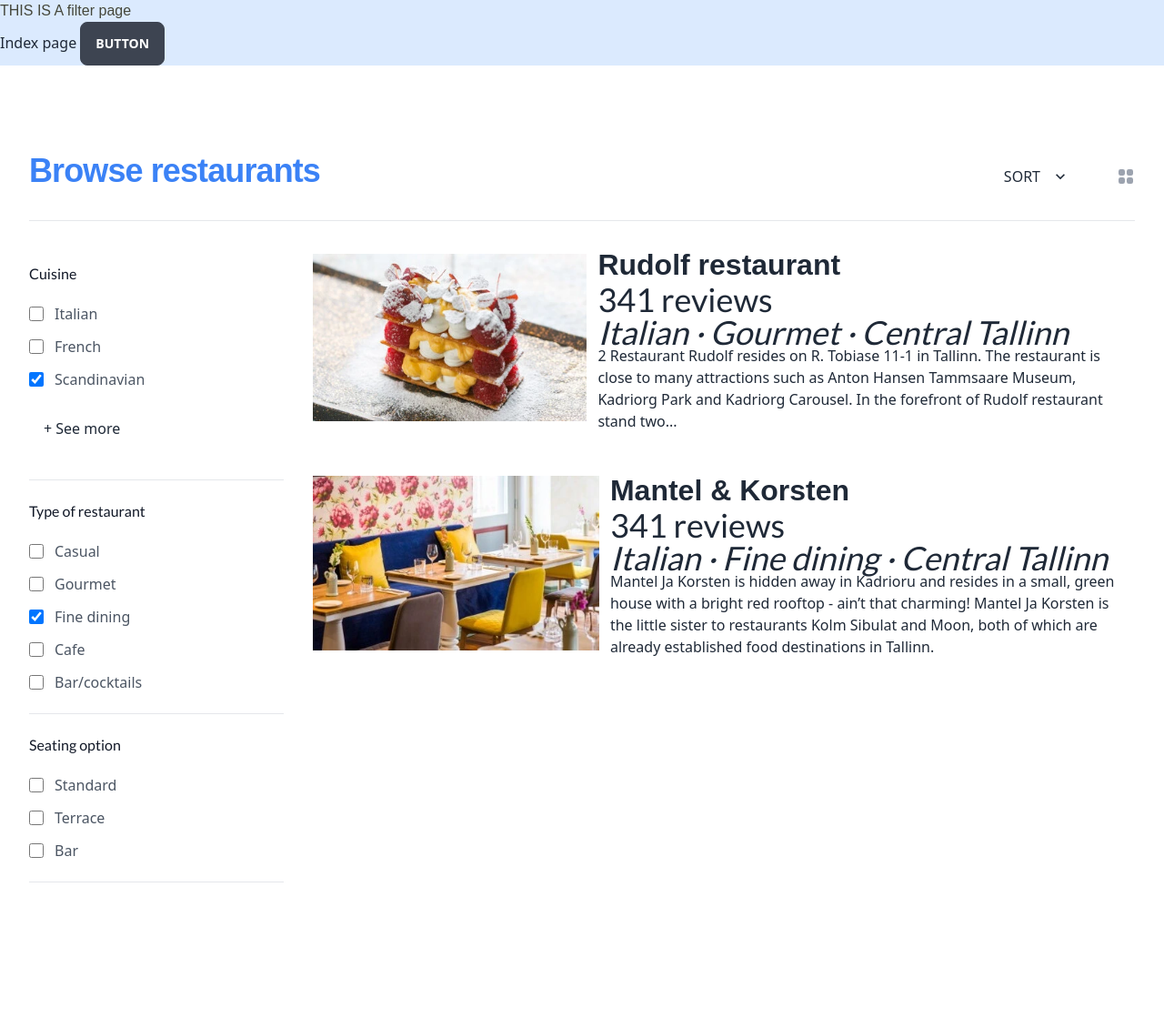
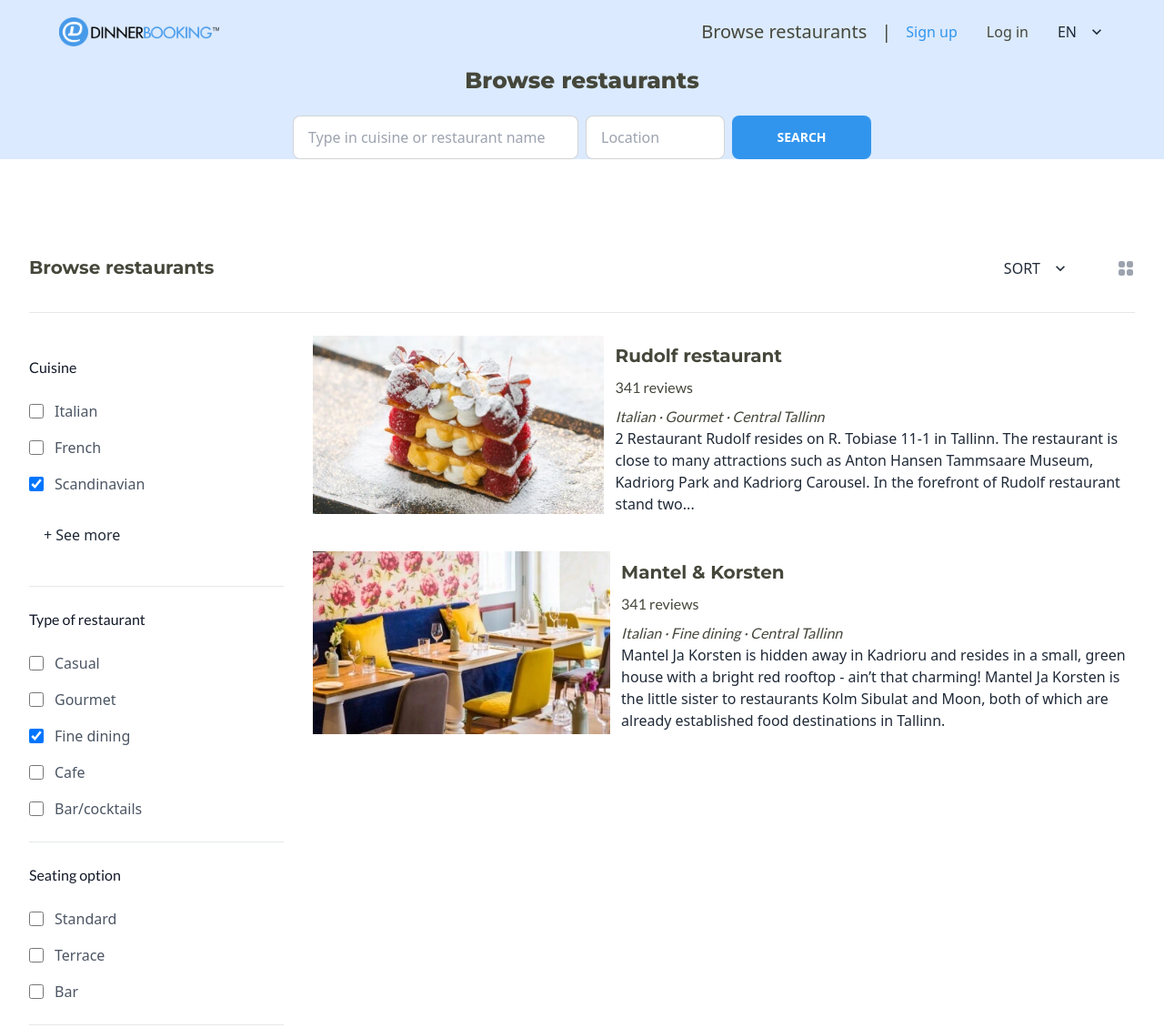
Before and after one commit to trii0022/tailwind-db-project, a website built with Parcel: page src/filter.html in a window 1280 px wide. Shown: the whole page at 91% size. Before the commit the page ends 1066 px from the top, so only its background shows below. Built offline with nearby package versions, Linux system fonts and the light colour scheme.

Commit message:
linked index to filter

```diff
--- a/src/filter.html
+++ b/src/filter.html
@@ -6,25 +6,122 @@
     <meta name="viewport" content="width=device-width, initial-scale=1.0" />
     <title>Tailwind Starter Template</title>
     <link rel="stylesheet" href="tailwind.css" />
+    <link rel="stylesheet" href="style.css" />
+    <link rel="preconnect" href="https://fonts.googleapis.com" />
+    <link rel="preconnect" href="https://fonts.gstatic.com" crossorigin />
     <link
-      href="https://fonts.googleapis.com/css2?family=Lato&display=swap"
+      href="https://fonts.googleapis.com/css2?family=Lato:wght@400;700&family=Montserrat:wght@200;300;700;800&display=swap"
       rel="stylesheet"
     />
-
-    <link
-      href="https://cdn.jsdelivr.net/npm/daisyui@2.42.1/dist/full.css"
-      rel="stylesheet"
-      type="text/css"
-    />
-    <script src="https://cdn.tailwindcss.com"></script>
   </head>
   <body>
     <script type="module" src="index.js"></script>
 
-    <h1>THIS IS A filter page</h1>
+    <!-- Navbar start -->
+    <div class="lg:ml-10 lg:mr-10">
+      <div class="navbar">
+        <div class="flex-1">
+          <a href="/src/index.html" class="btn-ghost btn">
+            <img src="img/logo.png" alt="logo" class="w-44" />
+          </a>
+        </div>
+        <div class="hidden flex-none md:flex">
+          <ul class="menu menu-horizontal p-0">
+            <li>
+              <a href="/src/filter.html" class="text-md text-secondary"
+                >Browse restaurants</a
+              >
+            </li>
+            <a class="self-center text-md text-secondary">|</a>
+            <li><a class="text-primary">Sign up</a></li>
+            <li><a class="text-secondary">Log in</a></li>
+            <li tabindex="0">
+              <a>
+                EN
+                <svg
+                  class="fill-current"
+                  xmlns="http://www.w3.org/2000/svg"
+                  width="20"
+                  height="20"
+                  viewBox="0 0 24 24"
+                >
+                  <path
+                    d="M7.41,8.58L12,13.17L16.59,8.58L18,10L12,16L6,10L7.41,8.58Z"
+                  />
+                </svg>
+              </a>
+              <ul class="bg-base-100 p-2">
+                <li><a>EE</a></li>
+                <li><a>DK</a></li>
+              </ul>
+            </li>
+          </ul>
+        </div>
 
-    <a href="index.html">Index page</a>
-    <button class="btn">Button</button>
+        <div class="dropdown-end dropdown flex-none md:hidden">
+          <button class="btn-ghost btn-square btn">
+            <svg
+              xmlns="http://www.w3.org/2000/svg"
+              fill="none"
+              viewBox="0 0 24 24"
+              class="inline-block h-5 w-5 stroke-current"
+            >
+              <path
+                stroke-linecap="round"
+                stroke-linejoin="round"
+                stroke-width="2"
+                d="M4 6h16M4 12h16M4 18h16"
+              ></path>
+            </svg>
+          </button>
+          <ul
+            tabindex="0"
+            class="dropdown-content menu rounded-box w-52 bg-base-100 p-2 shadow"
+          >
+            <li><a>Browse restaurants</a></li>
+            <li><a class="text-primary">Sign up</a></li>
+            <li><a>Log in</a></li>
+            <li><a>Language</a></li>
+          </ul>
+        </div>
+      </div>
+    </div>
+
+    <!-- Navbar end -->
+
+    <!-- search -->
+
+    <h1 class="mb-5 text-center text-lg font-extrabold">Browse restaurants</h1>
+
+    <div class="grid grid-cols-8 gap-2">
+      <div class="form-control col-span-2 col-start-3">
+        <input
+          type="text"
+          placeholder="Type in cuisine or restaurant name"
+          class="input-bordered input"
+        />
+      </div>
+
+      <div class="form-control col-span-1 col-start-5">
+        <input
+          type="text"
+          placeholder="Location"
+          class="input-bordered input"
+        />
+      </div>
+
+      <a href="/src/filter.html" class="">
+        <div class="form-control">
+          <button
+            class="btn-primary btn border-none bg-primary hover:bg-blue-600"
+          >
+            Search
+          </button>
+        </div>
+      </a>
+    </div>
+
+    <!-- end of search -->
 
     <div>
       <div class="bg-white">
@@ -369,9 +466,7 @@
             <div
               class="flex items-baseline justify-between border-b border-gray-200 pt-24 pb-6"
             >
-              <h1 class="text-4xl font-bold tracking-tight text-blue-500">
-                Browse restaurants
-              </h1>
+              <h2>Browse restaurants</h2>
 
               <div class="flex items-center">
                 <div class="relative inline-block text-left">
@@ -759,11 +854,9 @@
                         />
                       </div>
                       <div class="col-span-3">
-                        <h2 class="mt-2 text-2xl font-semibold text-gray-800">
-                          Rudolf restaurant
-                        </h2>
-                        <p class="mt-2 text-xl text-gray-800">341 reviews</p>
-                        <p class="mt-2 text-xl italic text-gray-800">
+                        <h2 class="mt-2 text-secondary">Rudolf restaurant</h2>
+                        <p class="mt-2 text-secondary">341 reviews</p>
+                        <p class="mt-2 italic text-secondary">
                           Italian · Gourmet · Central Tallinn
                         </p>
                         2 Restaurant Rudolf resides on R. Tobiase 11-1 in
@@ -784,11 +877,9 @@
                         />
                       </div>
                       <div class="col-span-3">
-                        <h2 class="mt-2 text-2xl font-semibold text-gray-800">
-                          Mantel & Korsten
-                        </h2>
-                        <p class="mt-2 text-xl text-gray-800">341 reviews</p>
-                        <p class="mt-2 text-xl italic text-gray-800">
+                        <h2 class="mt-2 text-secondary">Mantel & Korsten</h2>
+                        <p class="mt-2 text-secondary">341 reviews</p>
+                        <p class="mt-2 italic text-secondary">
                           Italian · Fine dining · Central Tallinn
                         </p>
                         Mantel Ja Korsten is hidden away in Kadrioru and resides
--- a/src/index.html
+++ b/src/index.html
@@ -22,13 +22,17 @@
     <div class="lg:ml-10 lg:mr-10">
       <div class="navbar">
         <div class="flex-1">
-          <a href="index.html" class="btn-ghost btn">
+          <a href="/src/index.html" class="btn-ghost btn">
             <img src="img/logo.png" alt="logo" class="w-44" />
           </a>
         </div>
         <div class="hidden flex-none md:flex">
           <ul class="menu menu-horizontal p-0">
-            <li><a class="text-md text-secondary">Browse restaurants</a></li>
+            <li>
+              <a href="/src/filter.html" class="text-md text-secondary"
+                >Browse restaurants</a
+              >
+            </li>
             <a class="self-center text-md text-secondary">|</a>
             <li><a class="text-primary">Sign up</a></li>
             <li><a class="text-secondary">Log in</a></li>
@@ -75,7 +79,7 @@
             tabindex="0"
             class="dropdown-content menu rounded-box w-52 bg-base-100 p-2 shadow"
           >
-            <li><a>Browse restaurants</a></li>
+            <li><a href="/src/filter.html">Browse restaurants</a></li>
             <li><a class="text-primary">Sign up</a></li>
             <li><a>Log in</a></li>
             <li><a>Language</a></li>
@@ -119,6 +123,7 @@
                   />
                 </div>
 
+                <a href="/src/filter.html">
                   <div class="form-control">
                     <button
                       class="btn-primary btn border-none bg-primary hover:bg-blue-600"
@@ -126,11 +131,12 @@
                       Search
                     </button>
                   </div>
+                </a>
               </div>
 
               <label class="label">
                 <a
-                  href="#"
+                  href="/src/filter.html"
                   class="link-hover label-text-alt link font-bold text-primary"
                   >Browse all restaurants</a
                 >
@@ -172,6 +178,7 @@
                 />
               </div>
 
+              <a href="/src/filter.html">
                 <div class="form-control">
                   <button
                     class="btn-primary btn border-none bg-primary hover:bg-blue-600"
@@ -179,11 +186,12 @@
                     Search
                   </button>
                 </div>
+              </a>
             </div>
 
             <label class="label">
               <a
-                href="#"
+                href="/src/filter.html"
                 class="link-hover label-text-alt link font-bold text-primary"
                 >Browse all restaurants</a
               >
@@ -203,11 +211,13 @@
           Most popular restaurants in Tallinn
         </h2>
 
+        <a href="/src/filter.html">
           <p
             class="link-hover link text-center font-bold text-primary md:mr-28 md:text-end"
           >
             Browse all restaurants
           </p>
+        </a>
       </div>
 
       <div
@@ -316,9 +326,11 @@
         Most popular restaurants in Tallinn
       </h2>
 
+      <a href="/src/filter.html">
         <p class="link-hover link mb-5 text-center font-bold text-primary">
           Browse restaurants
-      </p>
+        </p></a
+      >
 
       <div class="wrappershort">
         <div class="itemshort ml-10">
```
Lines whose indentation alone changed are shown as unchanged.
